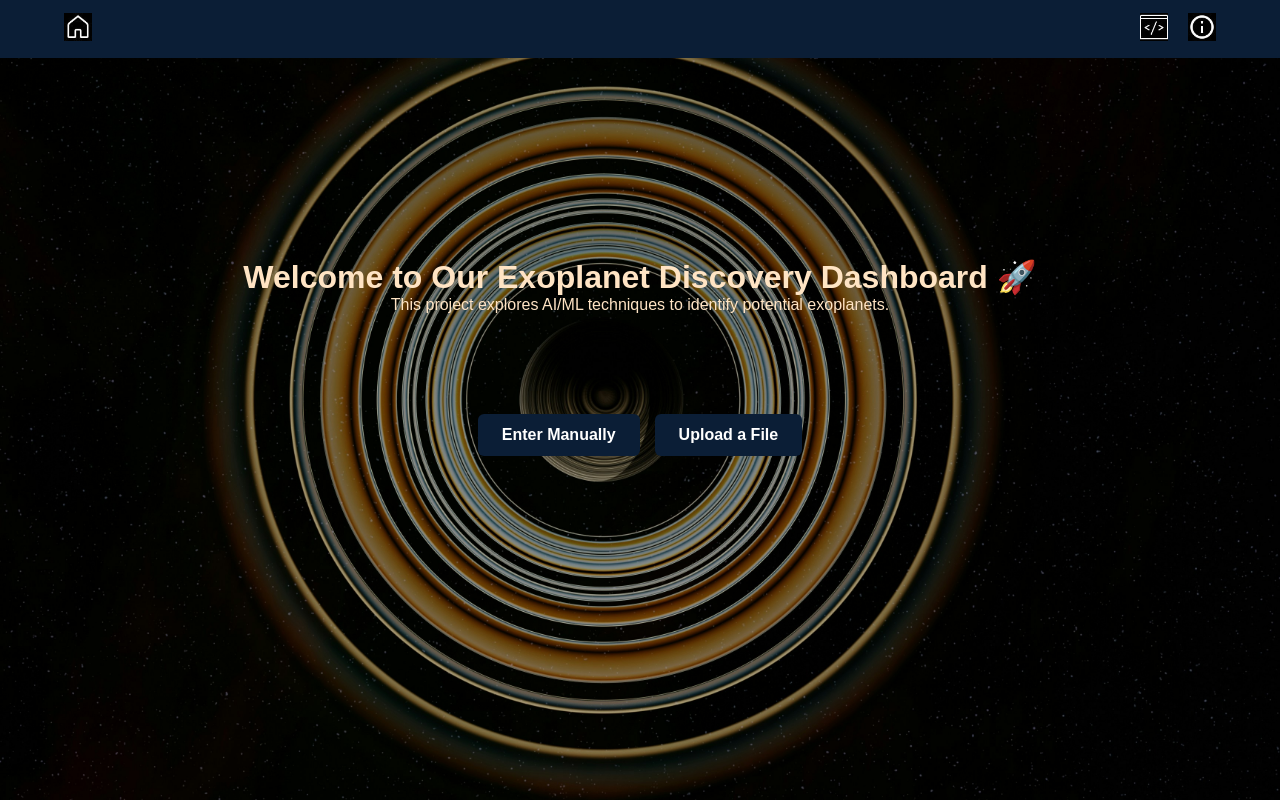
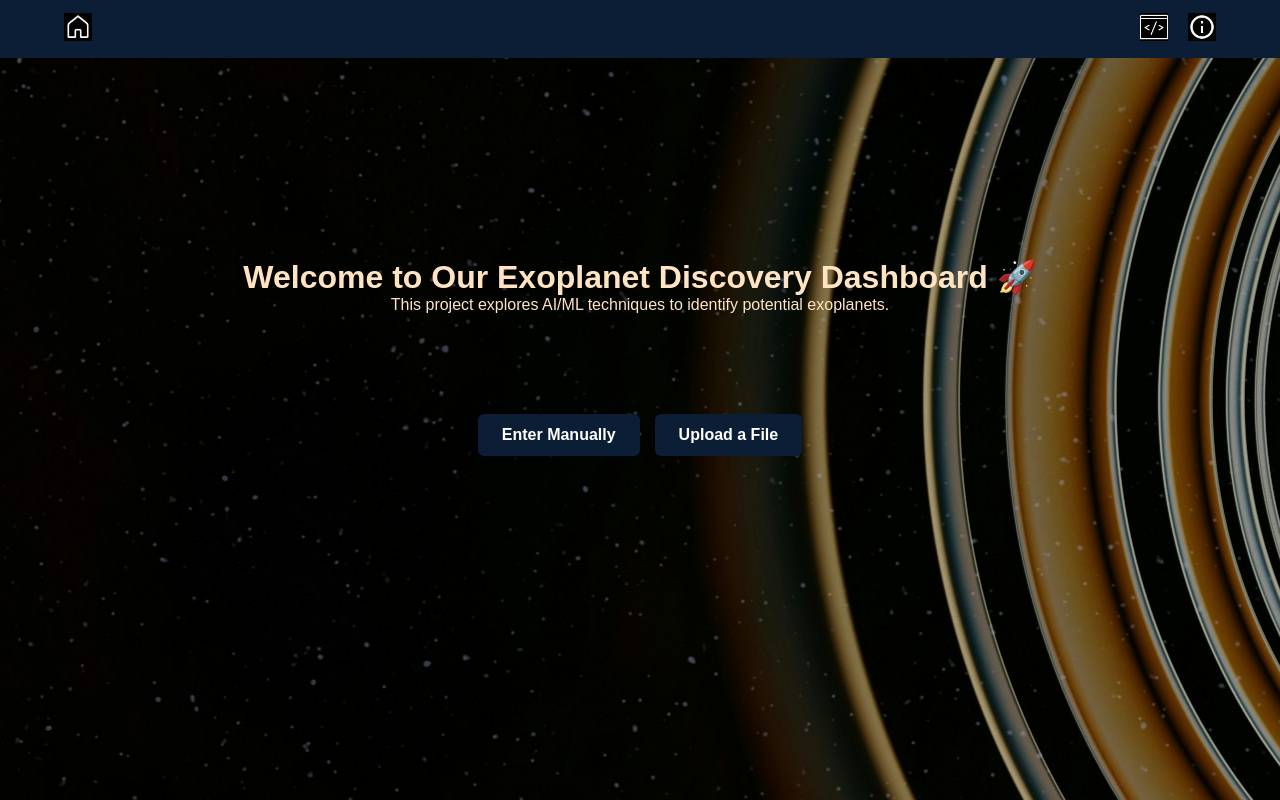
Before and after one commit to purvanshu-garg/Grasping-NASA-Hackathon-, a Flask app: page / in a window 1280 px wide. Run offline with Flask 3, Linux system fonts and the light colour scheme; parts of the project's set-up code (start-up, migrations or seed data) failed here and were passed over.

Commit message:
Update stylegpt.css
changed image

```diff
--- a/API_Development/static/css/stylegpt.css
+++ b/API_Development/static/css/stylegpt.css
@@ -63,8 +63,9 @@ html, body {
 }
 
 body {
-  background: url("../images/sup.jpg") no-repeat center center fixed;
-  background-size: cover;  /* scales to fill */
+  background: url("../images/sup1.jpg") no-repeat center center fixed;
+  background-position: 2%,100% center;  /* push slightly right */
+
 }
 
 .button-container {
```
